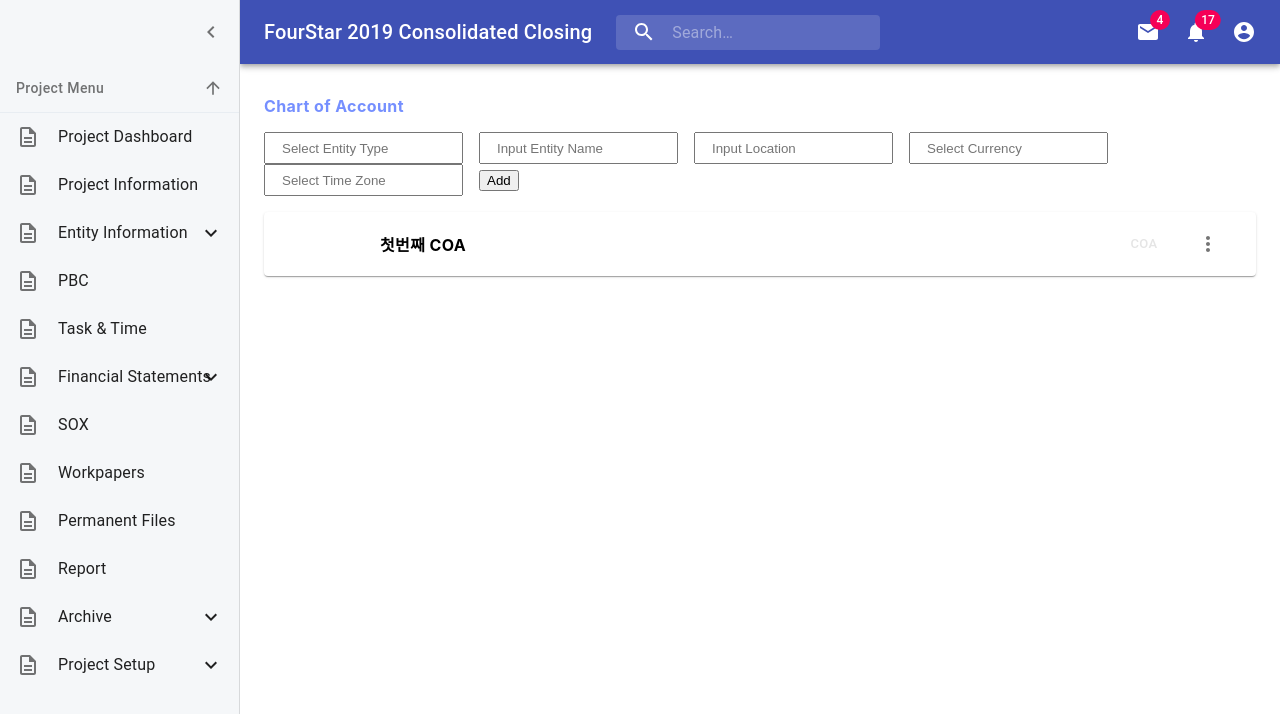
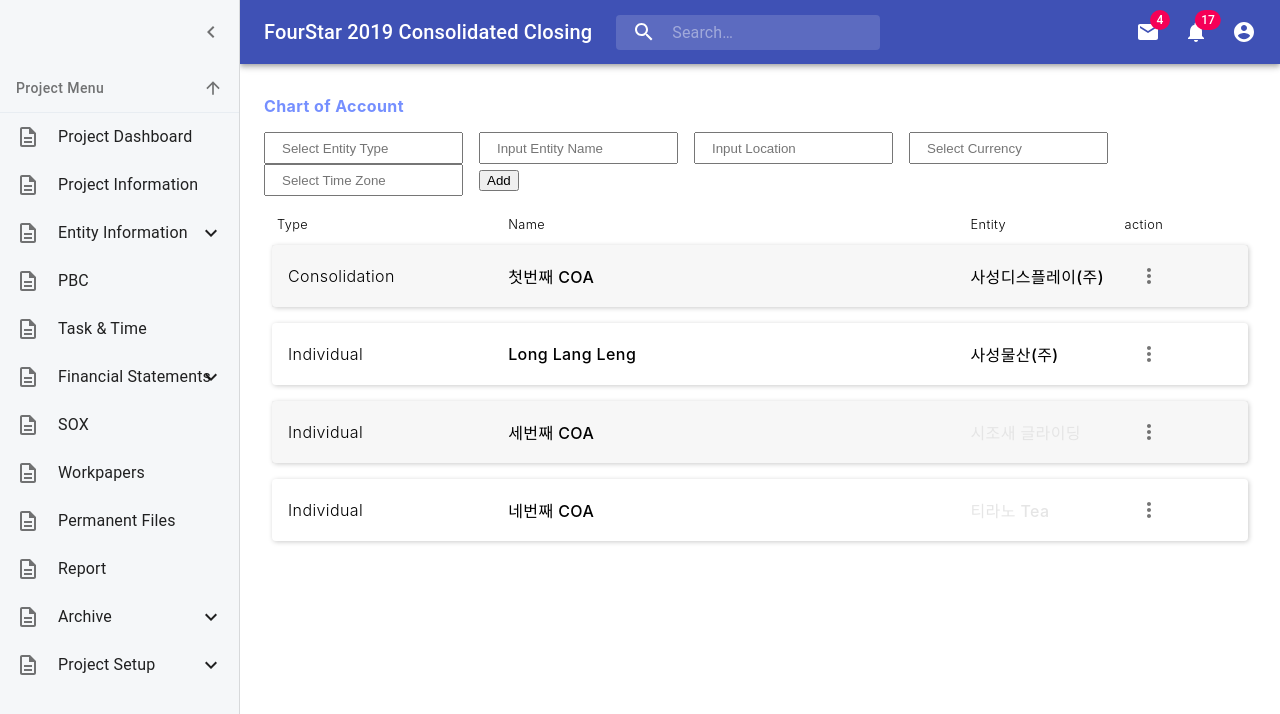
Before and after one commit to NoahGrayDL/datalobby-prototype, a React (Create React App) app: page /entity/chart-of-account in a window 1280 px wide. Shown: the top 714 px of the page. Built offline with nearby package versions, Linux system fonts and the light colour scheme; data requests are answered from the project's data file.

Commit message:
cao list update

```diff
--- a/src/components/list/ListItem.js
+++ b/src/components/list/ListItem.js
@@ -12,10 +12,10 @@
 
 const ListItem = props => {
   const { data, onRemove } = props
-  const { id, name, type, location, currency, timeZone, hasCoA, coaId } = data
+  const { id, name, type, location, currency, timeZone, coaId } = data
   const [anchorEl, setAnchorEl] = useState(null)
 
-  const styleProps = { hasCoA: hasCoA }
+  const styleProps = { coaId: coaId }
   const classes = useStyles(styleProps)
 
   const handleClick = event => {
@@ -41,7 +41,7 @@
             <Link to={`/entity/chart-of-account/detail/${coaId}`}>
               <Button
                 size="small"
-                style={{ color: hasCoA ? "black" : "#e5e5e5" }}
+                style={{ color: coaId ? "black" : "#e5e5e5" }}
               >
                 CoA
               </Button>
@@ -74,7 +74,7 @@
     "&:hover": {
       backgroundColor: "#e5e5e5"
     },
-    color: props => (props.hasCoA ? "#758fff" : "inherit"),
+    color: props => (props.coaId ? "#758fff" : "inherit"),
     padding: "0 16px"
   },
   contents: {
--- a/src/components/tables/TableForList.js
+++ b/src/components/tables/TableForList.js
@@ -6,11 +6,24 @@
 export default function TableForList(props) {
   const { data, columns } = props
 
-  console.log("data in table: ", data)
-
+  // console.log("data in table: ", data)
+  // ? how to redirect by a row instead of the cell..?
+  // const handleMove = id => {
+  //   window.location.href = `/entity/entity-detail/${id}`
+  // }
   return (
     <StyledContainer>
       <ReactTable
+        // getTdProps={(state, rowInfo, column, instance) => {
+        //   return {
+        //     onClick: (e, handleOriginal) => {
+        //       handleMove(rowInfo.original.id)
+        //       if (handleOriginal) {
+        //         handleOriginal()
+        //       }
+        //     }
+        //   }
+        // }}
         data={data}
         columns={columns ? columns : defaultColumns}
         minRows={data ? data.length : undefined}
@@ -56,12 +69,16 @@
     margin: 8px;
     border-radius: 4px;
     &:hover {
-      background-color: #ccc;
+      background-color: #abbfff;
     }
   }
   & .ReactTable .rt-tbody .rt-td {
     display: flex;
     align-items: center;
     border-right: none;
+    transition: 0.4s;
+    & a {
+      font-weight: 500;
+    }
   }
 `
--- a/src/db.json
+++ b/src/db.json
@@ -24,8 +24,7 @@
       "location": "Korea",
       "currency": "KRW",
       "timeZone": "GMT+9",
-      "hasCoA": true,
-      "coaId": 1
+      "coaId": "coa1"
     },
     {
       "id": 2,
@@ -34,8 +33,7 @@
       "location": "Korea",
       "currency": "KRW",
       "timeZone": "GMT+9",
-      "hasCoA": true,
-      "coaId": 2
+      "coaId": "coa2"
     },
     {
       "id": 3,
@@ -44,7 +42,6 @@
       "location": "Korea",
       "currency": "KRW",
       "timeZone": "GMT+9",
-      "hasCoA": false,
       "coaId": null
     },
     {
@@ -54,34 +51,37 @@
       "location": "Korea",
       "currency": "KRW",
       "timeZone": "GMT+9",
-      "hasCoA": false,
       "coaId": null
     }
   ],
   "chart-of-account": [
     {
-      "id": 1,
+      "id": "coa1",
       "name": "첫번째 COA",
-      "entity": "공룡알서리",
-      "type": "Subsidiary"
+      "entity": "사성디스플레이(주)",
+      "entityId": 1,
+      "type": "Consolidation"
     },
     {
-      "id": 4,
+      "id": "coa2",
       "name": "Long Lang Leng",
-      "entity": "공룡알서리",
-      "type": "Subsidiary"
+      "entity": "사성물산(주)",
+      "entityId": 2,
+      "type": "Individual"
     },
     {
-      "id": 2,
-      "name": "첫번째 COA",
+      "id": "coa3",
+      "name": "세번째 COA",
       "entity": "시조새 글라이딩",
-      "type": "Subsidiary"
+      "entityId": null,
+      "type": "Individual"
     },
     {
-      "id": 3,
-      "name": "첫번째 COA",
+      "id": "coa4",
+      "name": "네번째 COA",
       "entity": "티라노 Tea",
-      "type": "Subsidiary"
+      "entityId": null,
+      "type": "Individual"
     }
   ]
 }
--- a/src/reducer.js
+++ b/src/reducer.js
@@ -19,4 +19,20 @@
   }
 }
 
-export { entityReducer }
+function coaReducer(state, action) {
+  switch (action.type) {
+    case "GET_DATA":
+      return {
+        ...state,
+        coaList: action.payload
+      }
+    // case "INSERT":
+    //   return coaList.concat(action.coa)
+    // case "REMOVE":
+    //   return coaList.filter(coa => coa.id !== action.id)
+    default:
+      return state
+  }
+}
+
+export { entityReducer, coaReducer }
--- /dev/null
+++ b/src/utils/useAPI.js
@@ -0,0 +1,19 @@
+import React, { useState, useEffect } from "react"
+import axios from "axios"
+
+const useAPI = endpoint => {
+  const [data, setData] = useState([])
+
+  useEffect(() => {
+    getData()
+  }, [])
+
+  const getData = async () => {
+    const response = await axios.get(endpoint)
+    setData(response.data)
+  }
+
+  return data
+}
+
+export default useAPI
--- a/src/views/project-views/chart-of-account/ChartOfAccount.js
+++ b/src/views/project-views/chart-of-account/ChartOfAccount.js
@@ -1,64 +1,144 @@
-import React, { useRef, useReducer, useCallback } from "react"
+import React, { useReducer, useEffect, useState } from "react"
 import { PageContainer } from "../../../components"
 import InsertCoA from "./InsertCoA"
-import { List } from "../../../components/list"
+import axios from "axios"
+import { TableForList } from "../../../components/tables"
+import { coaReducer } from "../../../reducer"
+import useAPI from "../../../utils/useAPI"
+import { Link } from "react-router-dom"
+import IconButton from "@material-ui/core/IconButton"
+import MoreVertIcon from "@material-ui/icons/MoreVert"
+import Menu from "@material-ui/core/Menu"
+import MenuItem from "@material-ui/core/MenuItem"
 
 //-----*-----*-----*-----*-----*-----//
 
-function coaReducer(coaList, action) {
-  switch (action.type) {
-    case "INSERT":
-      return coaList.concat(action.coa)
-    case "REMOVE":
-      return coaList.filter(coa => coa.id !== action.id)
-    case "TOGGLE":
-      return coaList.map(coa =>
-        coa.id === action.id ? { ...coa, checked: !coa.checked } : coa
-      )
-    default:
-      return coaList
+export default function ChartOfAccount() {
+  const initialState = [{ coaList: [] }]
+  const [state, dispatch] = useReducer(coaReducer, initialState)
+  const existingCoA = useAPI("http://localhost:3000/chart-of-account")
+
+  useEffect(() => {
+    dispatch({
+      type: "GET_DATA",
+      payload: existingCoA
+    })
+  }, [existingCoA])
+
+  const onInsert = async value => {
+    const coa = {
+      id: `${value.name}_${value.entity}`,
+      type: value.type,
+      name: value.name
+    }
+    const response = await axios.post(
+      "http://localhost:3000/chart-of-account",
+      coa
+    )
+    dispatch({ type: "INSERT", payload: response.data })
   }
-}
 
-export default function ChartOfAccount() {
-  const [coaList, dispatch] = useReducer(coaReducer, DummyCoAList)
+  const onRemove = async id => {
+    await axios.delete(`http://localhost:3000/chart-of-account/${id}`)
+    dispatch({ type: "REMOVE", id })
+  }
 
-  const newCoAId = useRef(DummyCoAList.length + 1)
-
-  const onInsert = useCallback(value => {
-    const coa = {
-      id: newCoAId.current,
-      type: value.type,
-      name: value.name,
-      location: value.location,
-      currency: value.currency,
-      timeZone: value.timeZone,
-      hasCoA: false
-    }
-    dispatch({ type: "INSERT", coa })
-    newCoAId.current += 1
-  }, [])
-
-  const onRemove = useCallback(id => {
-    dispatch({ type: "REMOVE", id })
-  }, [])
-
-  const onToggle = useCallback(id => {
-    dispatch({ type: "TOGGLE", id })
-  }, [])
+  if (!state.coaList) {
+    return null
+  }
 
   return (
     <PageContainer menuTitle="Chart of Account">
       <InsertCoA onInsert={onInsert} />
-      <List items={coaList} onRemove={onRemove} onToggle={onToggle} />
+      {state.coaList && (
+        <TableForList data={state.coaList} columns={columns(onRemove)} />
+      )}
     </PageContainer>
   )
 }
 
-const DummyCoAList = [
-  {
-    id: 1,
-    name: "첫번째 COA",
-    entity: "공룡알서리"
-  }
-]
+const columns = onRemove => {
+  return [
+    {
+      Header: "Type",
+      accessor: "type",
+      minWidth: 90,
+      style: {
+        paddingLeft: 16
+      }
+    },
+    {
+      Header: "Name",
+      accessor: "name",
+      minWidth: 180,
+      Cell: row => {
+        const id = row.original.id
+        console.log("coa ID:", id)
+        return (
+          <Link
+            to={`/entity/chart-of-account/detail/${id}`}
+            style={{
+              width: "100%",
+              height: "100%",
+              display: "flex",
+              alignItems: "center"
+            }}
+          >
+            {row.value}
+          </Link>
+        )
+      }
+    },
+    {
+      Header: "Entity",
+      accessor: "entity",
+      minWidth: 60,
+      Cell: row => {
+        const entity = row.original.entity
+        const entityId = row.original.entityId
+        console.log("entity: ", row, entity, entityId)
+        return (
+          <Link
+            to={`/entity/entity-detail/${entityId}`}
+            style={{ color: entityId ? "black" : "#e5e5e5" }}
+          >
+            {entity ? entity : ""}
+          </Link>
+        )
+      }
+    },
+    {
+      Header: "action",
+      accessor: "",
+      minWidth: 50,
+      Cell: row => {
+        const id = row.value.id
+        const [anchorEl, setAnchorEl] = useState(null)
+        const handleClick = event => {
+          setAnchorEl(event.currentTarget)
+        }
+        const handleClose = () => {
+          setAnchorEl(null)
+        }
+
+        return (
+          <div>
+            <IconButton aria-label="more" onClick={handleClick}>
+              <MoreVertIcon />
+            </IconButton>
+            <Menu
+              id="entity-list-context-menu"
+              anchorEl={anchorEl}
+              keepMounted
+              open={Boolean(anchorEl)}
+              onClose={handleClose}
+            >
+              <MenuItem onClick={handleClose}>Edit</MenuItem>
+              <MenuItem onClick={() => onRemove(id)}>Remove</MenuItem>
+            </Menu>
+          </div>
+        )
+      }
+    }
+  ]
+}
--- a/src/views/project-views/chart-of-account/InsertCoA.js
+++ b/src/views/project-views/chart-of-account/InsertCoA.js
@@ -9,7 +9,7 @@
     location: "",
     currency: "",
     timeZone: "",
-    hasCoA: ""
+    coaId: ""
   })
 
   const onChange = useCallback(
--- a/src/views/project-views/company-information/CompanyInformation.js
+++ b/src/views/project-views/company-information/CompanyInformation.js
@@ -1,29 +1,17 @@
 import React, { useState, useEffect, useReducer } from "react"
 import { PageContainer } from "../../../components"
+import { Link } from "react-router-dom"
 import InsertCompany from "./InsertCompany"
-import Axios from "axios"
+import axios from "axios"
 import IconButton from "@material-ui/core/IconButton"
 import MoreVertIcon from "@material-ui/icons/MoreVert"
 import Menu from "@material-ui/core/Menu"
 import MenuItem from "@material-ui/core/MenuItem"
 import { TableForList } from "../../../components/tables"
 import { entityReducer } from "../../../reducer"
+import useAPI from "../../../utils/useAPI"
+
 //-----*-----*-----*-----*-----*-----//
-
-const useAPI = endpoint => {
-  const [data, setData] = useState([])
-
-  useEffect(() => {
-    getData()
-  }, [])
-
-  const getData = async () => {
-    const response = await Axios.get(endpoint)
-    setData(response.data)
-  }
-
-  return data
-}
 
 export default function CompanyInformation() {
   const initialState = [{ entities: [] }]
@@ -45,14 +33,14 @@
       location: value.location,
       currency: value.currency,
       timeZone: value.timeZone,
-      hasCoA: false
+      coaId: false
     }
-    const response = await Axios.post("http://localhost:3000/entities", entity)
+    const response = await axios.post("http://localhost:3000/entities", entity)
     dispatch({ type: "INSERT", payload: response.data })
   }
 
   const onRemove = async id => {
-    await Axios.delete(`http://localhost:3000/entities/${id}`)
+    await axios.delete(`http://localhost:3000/entities/${id}`)
     dispatch({ type: "REMOVE", id })
   }
 
@@ -83,7 +71,23 @@
     {
       Header: "Name",
       accessor: "name",
-      minWidth: 180
+      minWidth: 180,
+      Cell: row => {
+        const id = row.original.id
+        return (
+          <Link
+            to={`/entity/entity-detail/${id}`}
+            style={{
+              width: "100%",
+              height: "100%",
+              display: "flex",
+              alignItems: "center"
+            }}
+          >
+            {row.value}
+          </Link>
+        )
+      }
     },
     {
       Header: "Location",
@@ -101,11 +105,18 @@
     },
     {
       Header: "CoA",
-      accessor: "hasCoA",
+      accessor: "coaId",
       minWidth: 60,
       Cell: row => {
-        const hasCoA = row.row.hasCoA
-        return <div style={{ color: hasCoA ? "black" : "#e5e5e5" }}>CoA</div>
+        const coaId = row.row.coaId
+        return (
+          <Link
+            to={`/entity/chart-of-account/detail/${coaId}`}
+            style={{ color: coaId ? "black" : "#e5e5e5" }}
+          >
+            CoA
+          </Link>
+        )
       }
     },
     {
--- a/src/views/project-views/company-information/InsertCompany.js
+++ b/src/views/project-views/company-information/InsertCompany.js
@@ -9,7 +9,7 @@
     location: "",
     currency: "",
     timeZone: "",
-    hasCoA: ""
+    coaId: ""
   })
 
   const onChange = useCallback(
```
